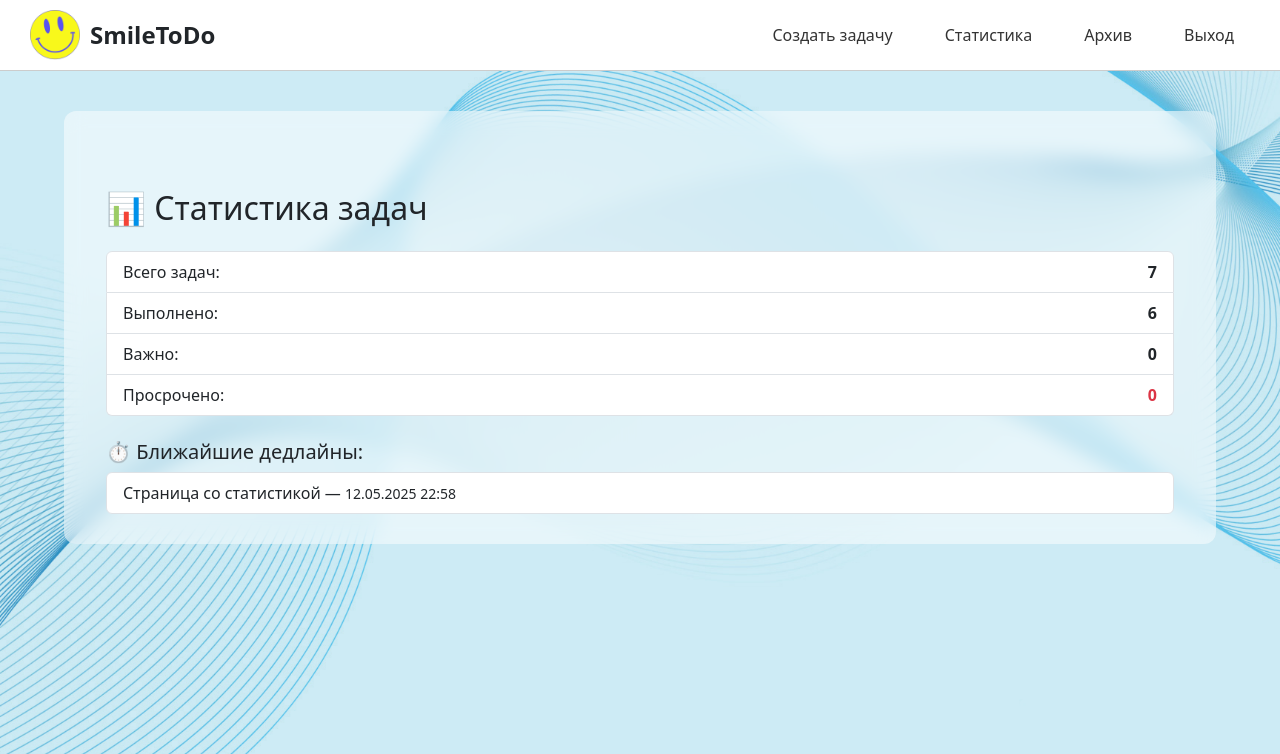
After one commit to LxnkyKillThemAll/todo-project, a Django app: page /stats/ in a window 1280 px wide. The commit adds this page. Shown: the top 754 px of the page. Run offline with Django 5.2, Linux system fonts and the light colour scheme; a user stored in the database is signed in; data comes from the database, SQL or seed files in the repository; both versions use the stored data as it was after the commit.

Commit message:
statistic

```diff
--- a/todo/templates/todoapp/base.html
+++ b/todo/templates/todoapp/base.html
@@ -18,6 +18,7 @@
         <div class="nav">
             {% if user.is_authenticated %}
                     <a class="nav-link" href="{% url 'task_create' %}">Создать задачу</a>
+                    <a class="nav-link" href="{% url 'task_stats' %}">Статистика</a>
                     <a class="nav-link" href="{% url 'archived_tasks' %}">Архив</a>
                     <a class="nav-link" href="{% url 'logout' %}">Выход</a>
                 {% else %}
--- /dev/null
+++ b/todo/templates/todoapp/task_stats.html
@@ -0,0 +1,40 @@
+{% extends 'todoapp/base.html' %}
+
+{% block content %}
+
+<div class="container mt-5">
+    <h2 class="mb-4">📊 Статистика задач</h2>
+
+    <ul class="list-group mb-4">
+        <li class="list-group-item d-flex justify-content-between">
+            <span>Всего задач:</span>
+            <strong>{{ total }}</strong>
+        </li>
+        <li class="list-group-item d-flex justify-content-between">
+            <span>Выполнено:</span>
+            <strong>{{ completed }}</strong>
+        </li>
+        <li class="list-group-item d-flex justify-content-between">
+            <span>Важно:</span>
+            <strong>{{ important }}</strong>
+        </li>
+        <li class="list-group-item d-flex justify-content-between">
+            <span>Просрочено:</span>
+            <strong class="text-danger">{{ overdue }}</strong>
+        </li>
+    </ul>
+
+    <h5>⏱ Ближайшие дедлайны:</h5>
+    {% if upcoming %}
+        <ul class="list-group">
+            {% for task in upcoming %}
+                <li class="list-group-item">
+                    {{ task.title }} — <small>{{ task.deadline|date:"d.m.Y H:i" }}</small>
+                </li>
+            {% endfor %}
+        </ul>
+    {% else %}
+        <p>Нет предстоящих задач.</p>
+    {% endif %}
+</div>
+{% endblock %}
--- a/todo/todoapp/urls.py
+++ b/todo/todoapp/urls.py
@@ -7,7 +7,7 @@ urlpatterns = [
     path('task/<int:pk>/edit/', views.task_update, name='task_update'),
     path('task/<int:pk>/delete/', views.task_delete, name='task_delete'),
     path('archived/', views.archived_tasks, name='archived_tasks'),
-
+    path('stats/', views.task_stats, name='task_stats'),
     path('register/', views.register_view, name='register'),
     path('login/', views.login_view, name='login'),
     path('logout/', views.logout_view, name='logout'),
--- a/todo/todoapp/views.py
+++ b/todo/todoapp/views.py
@@ -8,6 +8,9 @@ from django.utils import timezone
 from datetime import timedelta
 import json
 from django.utils.timezone import now
+from django.utils import timezone
+from django.contrib.auth.decorators import login_required
+from django.db.models import Count
 
 # Регистрация пользователя
 def register_view(request):
@@ -104,6 +107,28 @@ def task_update(request, pk):
         form = TaskForm(instance=task)
     return render(request, 'todoapp/task_form.html', {'form': form})
 
+# Статискика по задачам
+@login_required
+def task_stats(request):
+    user = request.user
+    tasks = Task.objects.filter(user=user, is_archived=False)
+
+    total = tasks.count()
+    completed = tasks.filter(completed=True).count()
+    important = tasks.filter(important=True).count()
+    overdue = tasks.filter(deadline__lt=timezone.now(), completed=False).count()
+    upcoming = tasks.filter(deadline__gte=timezone.now(), completed=False).order_by('deadline')[:5]
+
+    context = {
+        'total': total,
+        'completed': completed,
+        'important': important,
+        'overdue': overdue,
+        'upcoming': upcoming,
+    }
+
+    return render(request, 'todoapp/task_stats.html', context)
+
 # Удаление задачи
 @login_required
 def task_delete(request, pk):
```
Also changed, not shown: todo/db.sqlite3.
